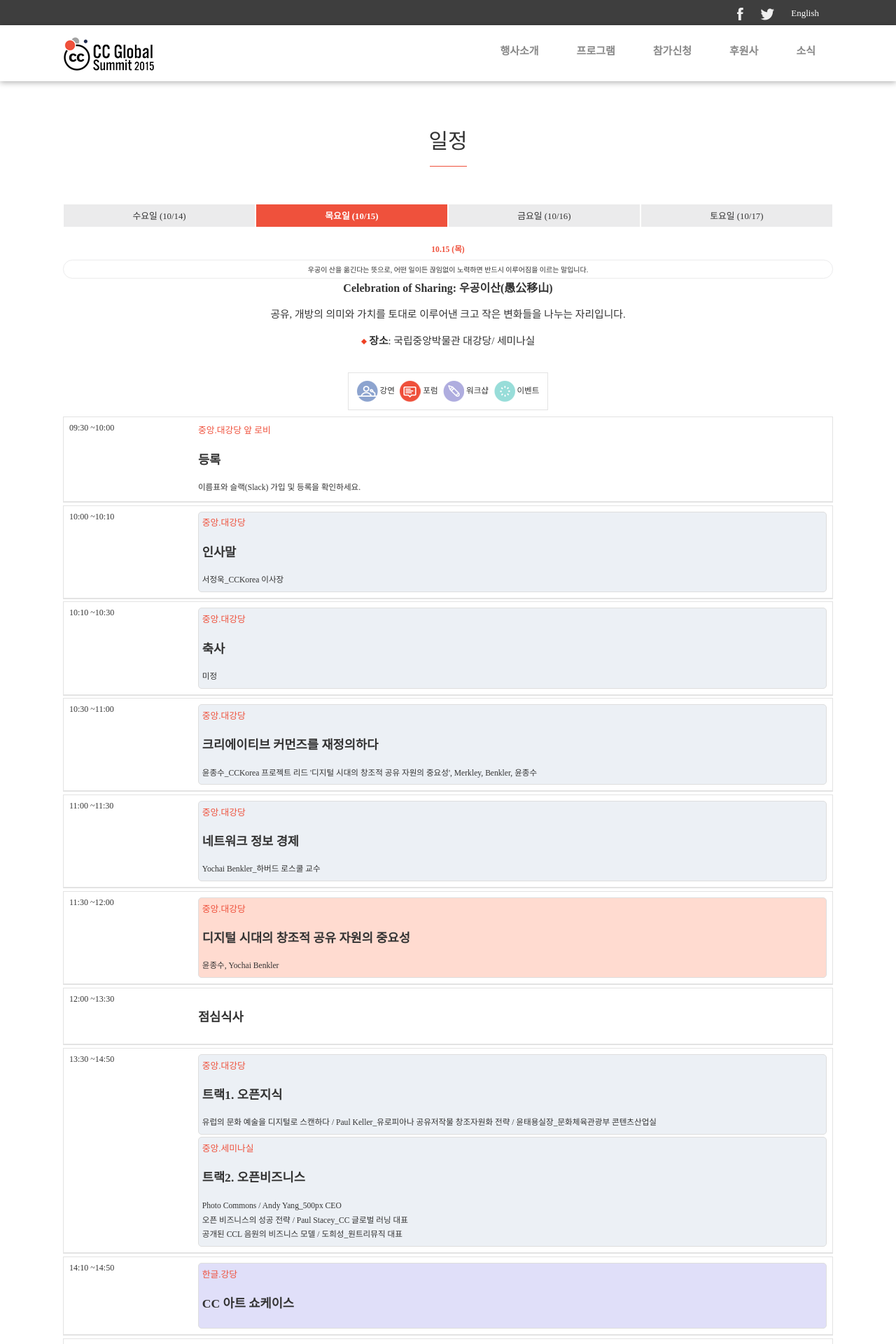
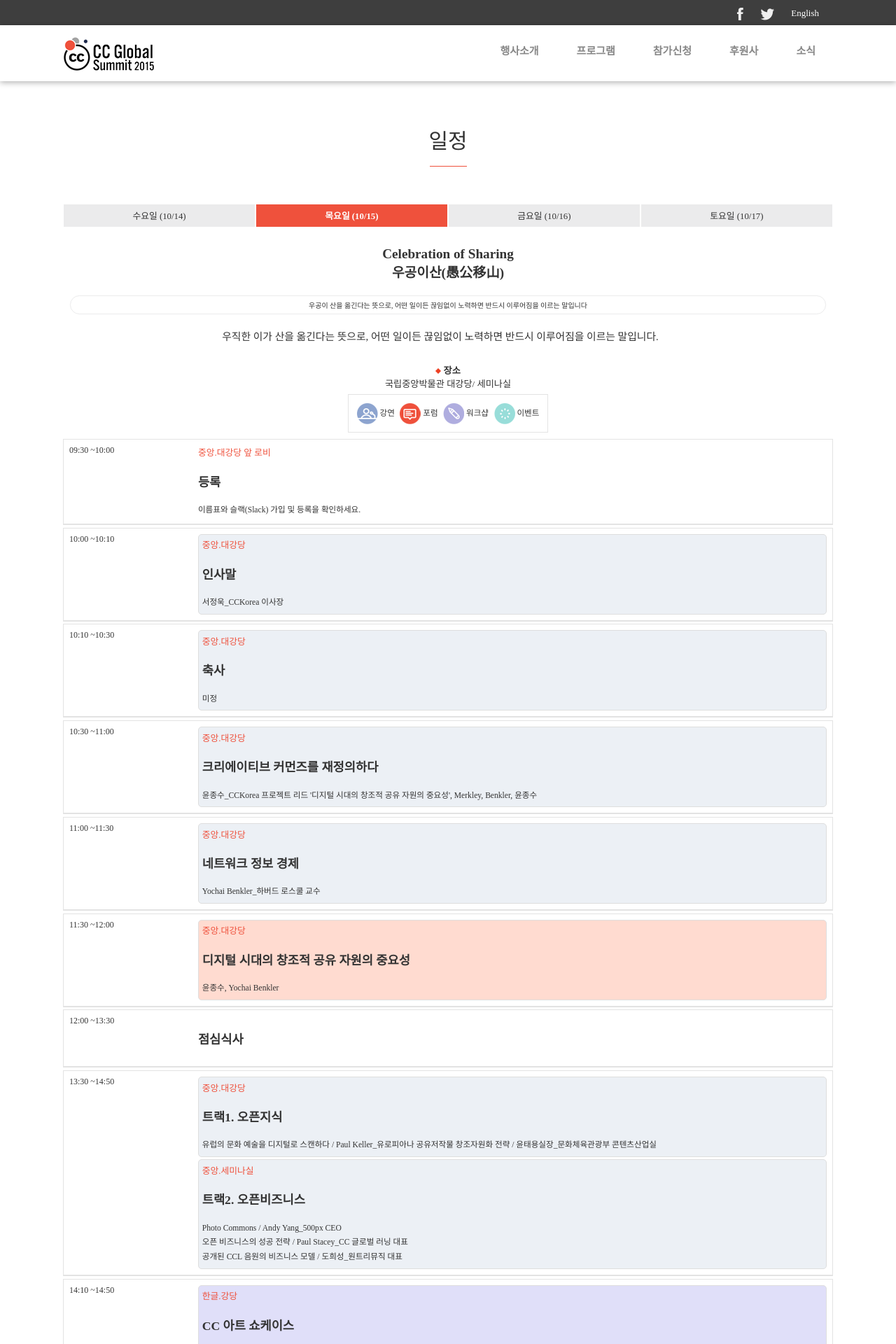
Before and after one commit to creativecommonskorea/2015-global-summit, a Jekyll site: the page built from programs_mobile.html, in a window 1280 px wide. Shown: the top 1920 px of the page at 70% size. Built offline with Jekyll 4.4.1, drawn with Linux system fonts in a browser that asks for light colours; nearby versions of some CDN libraries.

Commit message:
main style

```diff
--- a/_includes/day14_detail_mobile.html
+++ b/_includes/day14_detail_mobile.html
@@ -1,18 +1,17 @@
 <div class="mobile_day_detail" id="day14">
     <div class="date">10.14 (수)</div>
-    <div class="day_concept_desc">
-        우공이 산을 옮긴다는 뜻으로, 어떤 일이든 끊임없이 노력하면
-        반드시 이루어짐을 이르는 말입니다.
-    </div>
     <div class="day_concept">
         Celebration of Sharing: 우공이산(愚公移山)
     </div>
+    <div class="day_concept_desc">
+        우공이 산을 옮긴다는 뜻으로, 어떤 일이든 끊임없이 노력하면 반드시 이루어짐을 이르는 말입니다
+    </div>
+
     <div class="day_description">
-        공유, 개방의 의미와 가치를 토대로 이루어낸
-        크고 작은 변화들을 나누는 자리입니다.
+        우직한 이가 산을 옮긴다는 뜻으로, 어떤 일이든 끊임없이 노력하면 반드시 이루어짐을 이르는 말입니다.
         <br/><br/>
         <img src="/images/other/bullet.png" alt="-" />
-        <span class="font-bold">장소</span>:
+        <span class="font-bold">장소</span>
         국립중앙박물관 대강당/ 세미나실
     </div>
     <div class="subject_icons">
--- a/_includes/day15_detail_mobile.html
+++ b/_includes/day15_detail_mobile.html
@@ -1,18 +1,21 @@
 <div class="mobile_day_detail" id="day15">
     <div class="date">10.15 (목)</div>
+    <div class="day_concept">
+        Celebration of Sharing <br/> 우공이산(愚公移山)
+    </div>
     <div class="day_concept_desc">
-        우공이 산을 옮긴다는 뜻으로, 어떤 일이든 끊임없이 노력하면
-        반드시 이루어짐을 이르는 말입니다.
+        우공이 산을 옮긴다는 뜻으로, 어떤 일이든 끊임없이 노력하면 반드시 이루어짐을 이르는 말입니다
     </div>
-    <div class="day_concept">
-        Celebration of Sharing: 우공이산(愚公移山)
+
+    <div class="wrap" style="">
+    <div class="day_description">
+        우직한 이가 산을 옮긴다는 뜻으로, 어떤 일이든 끊임없이 노력하면 반드시 이루어짐을 이르는 말입니다.
     </div>
-    <div class="day_description">
-        공유, 개방의 의미와 가치를 토대로 이루어낸
-        크고 작은 변화들을 나누는 자리입니다.
-        <br/><br/>
+    </div>
+    <div class="day_location">
         <img src="/images/other/bullet.png" alt="-" />
-        <span class="font-bold">장소</span>:
+        <span class="font-bold">장소</span>
+        <br/>
         국립중앙박물관 대강당/ 세미나실
     </div>
     <div class="subject_icons">
--- a/css/main.css
+++ b/css/main.css
@@ -951,6 +951,9 @@ h1.title {
   font-size: 1.875em;
   margin: 0;
   font-weight: normal; }
+  @media screen and (max-width: 1024px) {
+    h1.title {
+      font-size: 25px; } }
 h1.normal {
   margin: 0;
   font-weight: normal;
@@ -1638,6 +1641,7 @@ ul {
     .program_mobile section .mobile_day_detail {
       display: none; }
       .program_mobile section .mobile_day_detail .date {
+        display: none;
         color: #ef513c;
         font-weight: bold;
         font-size: 0.725em;
@@ -1650,19 +1654,28 @@ ul {
         border-radius: 1.325em;
         border: 1px solid #ebebec;
         background-color: #fff;
-        word-break: keep-all; }
+        word-break: keep-all;
+        margin: 20px 10px; }
       .program_mobile section .mobile_day_detail .day_concept {
         font-weight: bold;
-        font-size: 1.0em; }
+        font-size: 1.2em;
+        margin-top: 28px; }
       .program_mobile section .mobile_day_detail .day_description {
         font-size: 0.925em;
         margin: 1em 0 2em 0; }
         @media screen and (max-width: 600px) {
           .program_mobile section .mobile_day_detail .day_description {
-            text-align: left; } }
+            text-align: center;
+            word-break: keep-all;
+            width: 80%;
+            margin: 0 auto;
+            font-size: 0.825em; } }
         @media screen and (min-width: 600px) {
           .program_mobile section .mobile_day_detail .day_description {
             text-align: center; } }
+      .program_mobile section .mobile_day_detail .day_location {
+        font-size: 0.825em;
+        margin-top: 20px; }
       .program_mobile section .mobile_day_detail .subject_icons {
         display: inline-block;
         text-align: right;
--- a/css/main.scss
+++ b/css/main.scss
@@ -1184,6 +1184,9 @@ img {
 
 h1 {
   &.title {
+    @media screen and (max-width: 1024px){
+      font-size: 25px;
+    }
     font-size: 1.875em;
     margin: 0;
     font-weight: normal;
```
Also changed, not shown: css/programs.scss (+13 -2 lines).
